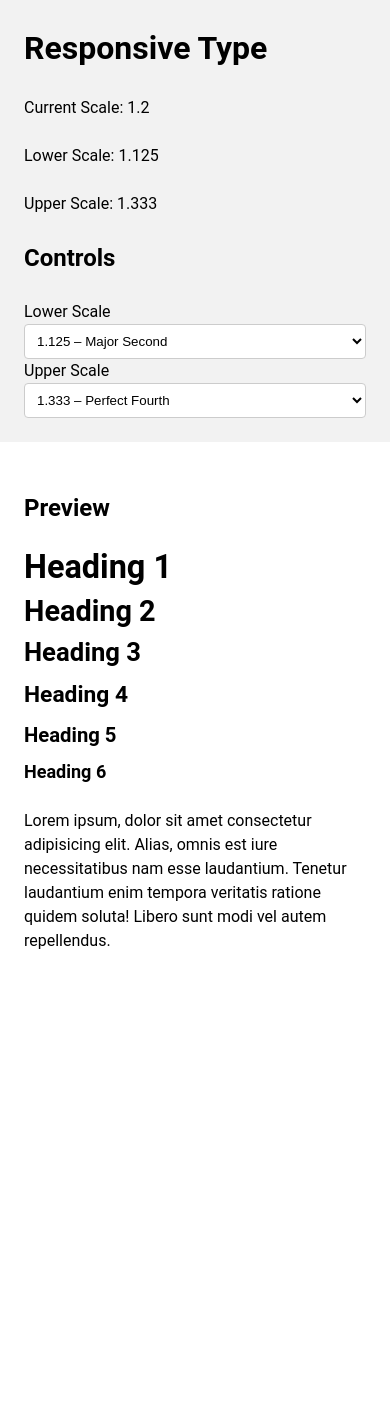
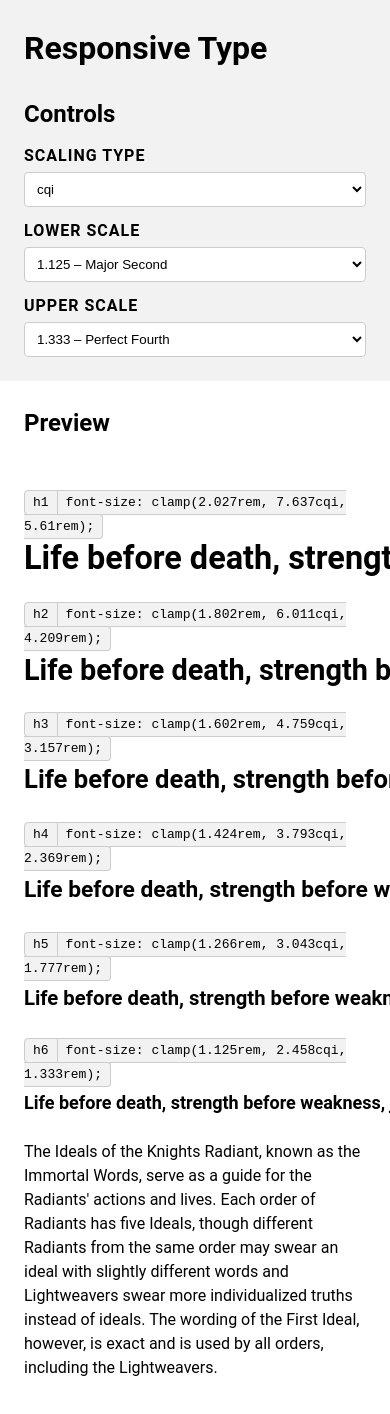
Before and after one commit to arobillard/responsive-type, a Next.js app: page / in a window 390 px wide. Shown: the top 1414 px of the page. Before the commit the page ends 1001 px from the top, so only its background shows below. Built offline with nearby package versions, Linux system fonts and the light colour scheme.

Commit message:
Complete basic functionality for cqi and vw responsive type

```diff
--- a/src/app/components/Controls.jsx
+++ b/src/app/components/Controls.jsx
@@ -1,8 +1,8 @@
-import { useState } from 'react';
+import controls from '../styles/controls.module.css';
 
 export default function Controls({
-  scale,
-  setScale,
+  scalingType,
+  setScalingType,
   lowerScale,
   setLowerScale,
   upperScale,
@@ -20,9 +20,22 @@ export default function Controls({
   ];
 
   return (
-    <section>
-      <h2>Controls</h2>
+    <section className={controls.controls}>
+      <h2 className={controls.controls_heading}>Controls</h2>
 
+      <div className={controls.grid_unit}>
+        <label htmlFor="scaling-type">Scaling Type</label>
+        <select
+          name="scaling-type"
+          id="scaling-type"
+          onChange={(e) => setScalingType(e.target.value)}
+          value={scalingType}
+        >
+          <option value="cqi">cqi</option>
+          <option value="vw">vw</option>
+        </select>
+      </div>
+      <div className={controls.grid_unit}>
         <label htmlFor="lower-scale">Lower Scale</label>
         <select
           name="lower-scale"
@@ -36,6 +49,8 @@ export default function Controls({
             </option>
           ))}
         </select>
+      </div>
+      <div className={controls.grid_unit}>
         <label htmlFor="upper-scale">Upper Scale</label>
         <select
           name="upper-scale"
@@ -49,19 +64,7 @@ export default function Controls({
             </option>
           ))}
         </select>
-      {/* <label htmlFor="scale">Scale</label>
-      <select
-        name="scale"
-        id="scale"
-        onChange={(e) => setScale(e.target.value)}
-        value={scale}
-      >
-        {scaleOptions.map(({ value, label }) => (
-          <option key={value} value={value}>
-            {value} – {label}
-          </option>
-        ))}
-      </select> */}
+      </div>
     </section>
   );
 }
--- /dev/null
+++ b/src/app/components/Heading.jsx
@@ -0,0 +1,20 @@
+export default function Heading(props) {
+  const { tag, children } = props;
+
+  switch (tag) {
+    case 'h1':
+      return <h1 {...props}>{children}</h1>;
+    case 'h2':
+      return <h2 {...props}>{children}</h2>;
+    case 'h3':
+      return <h3 {...props}>{children}</h3>;
+    case 'h4':
+      return <h4 {...props}>{children}</h4>;
+    case 'h5':
+      return <h5 {...props}>{children}</h5>;
+    case 'h6':
+      return <h6 {...props}>{children}</h6>;
+    default:
+      break;
+  }
+}
--- a/src/app/components/ScalesPreview.jsx
+++ b/src/app/components/ScalesPreview.jsx
@@ -1,70 +1,85 @@
-import {
-  generateFontSizeByScale,
-  generateClampedFontSize,
-} from '@/helpers/scales';
-import layout from '../styles/layout.module.css';
+import { generateClampedFontSize } from '@/helpers/scales';
+import scalesPreview from '../styles/scalesPreview.module.css';
+import Heading from './Heading';
 
-export default function ScalesPreview({ scale, lowerScale, upperScale }) {
+export default function ScalesPreview({
+  lowerScale,
+  upperScale,
+  scalingType,
+  sentence,
+  paragraph,
+}) {
+  const headings = [
+    {
+      tag: 'h1',
+      step: 6,
+      style: {
+        lineHeight: 1.1,
+      },
+    },
+    {
+      tag: 'h2',
+      step: 5,
+      style: {
+        lineHeight: 1.2,
+      },
+    },
+    {
+      tag: 'h3',
+      step: 4,
+      style: {
+        lineHeight: 1.3,
+      },
+    },
+    {
+      tag: 'h4',
+      step: 3,
+    },
+    {
+      tag: 'h5',
+      step: 2,
+    },
+    {
+      tag: 'h6',
+      step: 1,
+    },
+  ];
+
   return (
-    <section className={layout.preview}>
-      <div className={layout.container}>
-        <h2>Preview</h2>
-        <h1
-          style={{
-            fontSize: generateClampedFontSize(lowerScale, upperScale, 6),
-            marginBottom: '0.5rem',
-            lineHeight: 1.1,
-          }}
-        >
-          Heading 1
-        </h1>
-        <h2
-          style={{
-            fontSize: generateClampedFontSize(lowerScale, upperScale, 5),
-            marginBottom: '0.5rem',
-            lineHeight: 1.2,
-          }}
-        >
-          Heading 2
-        </h2>
-        <h3
-          style={{
-            fontSize: generateClampedFontSize(lowerScale, upperScale, 4),
-            marginBottom: '0.5rem',
-            lineHeight: 1.3,
-          }}
-        >
-          Heading 3
-        </h3>
-        <h4
-          style={{
-            fontSize: generateClampedFontSize(lowerScale, upperScale, 3),
-            marginBottom: '0.5rem',
-          }}
-        >
-          Heading 4
-        </h4>
-        <h5
-          style={{
-            fontSize: generateClampedFontSize(lowerScale, upperScale, 2),
-            marginBottom: '0.5rem',
-          }}
-        >
-          Heading 5
-        </h5>
-        <h6
-          style={{
-            fontSize: generateClampedFontSize(lowerScale, upperScale, 1),
-          }}
-        >
-          Heading 6
-        </h6>
-        <p>
-          Lorem ipsum, dolor sit amet consectetur adipisicing elit. Alias, omnis
-          est iure necessitatibus nam esse laudantium. Tenetur laudantium enim
-          tempora veritatis ratione quidem soluta! Libero sunt modi vel autem
-          repellendus.
-        </p>
+    <section className={scalesPreview.preview}>
+      <h2>Preview</h2>
+      <div className={scalesPreview.preview_content}>
+        {headings.map(({ tag, step, style }) => {
+          const font_size = generateClampedFontSize(
+            lowerScale,
+            upperScale,
+            scalingType,
+            step
+          );
+          return (
+            <div
+              key={`heading-${step}`}
+              className={scalesPreview.preview_heading_wrap}
+            >
+              <div className={scalesPreview.preview_heading_code}>
+                <code>{tag}</code>
+                <code>font-size: {font_size};</code>
+              </div>
+              <Heading
+                className={scalesPreview.preview_heading}
+                tag={tag}
+                style={{
+                  fontSize: font_size,
+                  marginBottom: '0.5rem',
+                  ...style,
+                }}
+              >
+                {sentence}
+              </Heading>
+            </div>
+          );
+        })}
+        <p>{paragraph}</p>
       </div>
     </section>
   );
--- a/src/app/page.jsx
+++ b/src/app/page.jsx
@@ -6,32 +6,40 @@ import Controls from './components/Controls';
 import ScalesPreview from './components/ScalesPreview';
 
 export default function Home() {
+  const [sentence, setSentence] = useState(
+    'Life before death, strength before weakness, journey before destination.'
+  );
+  const [paragraph, setParagraph] = useState(
+    "The Ideals of the Knights Radiant, known as the Immortal Words, serve as a guide for the Radiants' actions and lives. Each order of Radiants has five Ideals, though different Radiants from the same order may swear an ideal with slightly different words and Lightweavers swear more individualized truths instead of ideals. The wording of the First Ideal, however, is exact and is used by all orders, including the Lightweavers."
+  );
+
   const [scale, setScale] = useState(1.2);
   const [lowerScale, setLowerScale] = useState(1.125);
   const [upperScale, setUpperScale] = useState(1.333);
+  const [scalingType, setScalingType] = useState('cqi');
   return (
     <main id="main" className={layout.layout}>
       <div className={layout.sidebar}>
         <h1>Responsive Type</h1>
 
-        <p>Current Scale: {scale}</p>
-        <p>Lower Scale: {lowerScale}</p>
-        <p>Upper Scale: {upperScale}</p>
-
         <Controls
-          scale={scale}
-          setScale={setScale}
+          scalingType={scalingType}
+          setScalingType={setScalingType}
           lowerScale={lowerScale}
           setLowerScale={setLowerScale}
           upperScale={upperScale}
           setUpperScale={setUpperScale}
+          setSentence={setSentence}
+          setParagraph={setParagraph}
         />
       </div>
 
       <ScalesPreview
-        scale={scale}
+        scalingType={scalingType}
         lowerScale={lowerScale}
         upperScale={upperScale}
+        sentence={sentence}
+        paragraph={paragraph}
       />
     </main>
   );
--- /dev/null
+++ b/src/app/styles/controls.module.css
@@ -0,0 +1,8 @@
+.controls {
+  display: grid;
+  gap: var(--spacer-m);
+}
+
+.controls_heading {
+  margin: 0;
+}
--- a/src/app/styles/global.css
+++ b/src/app/styles/global.css
@@ -14,6 +14,12 @@
   --spacer-m: calc(var(--spacer-base) / 2);
   --spacer-l: calc(var(--spacer-base) * 2);
   --spacer-xl: calc(var(--spacer-base) * 3);
+
+  --radius: calc(var(--spacer-base) / 3);
+  --radius-small: calc(var(--radius) / 2);
+  --radius-large: calc(var(--radius) * 2);
+
+  --transition: 0.2s;
 }
 
 *,
@@ -39,6 +45,7 @@ h5,
 h6,
 p {
   margin: 0 0 1.5rem;
+  transition: font-size var(--transition);
 }
 
 input:where(:not([type='checkbox'], [type='radio'])),
@@ -50,4 +57,39 @@ textarea {
   background-color: #fff;
   border: 0.0625rem solid #ccc;
   border-radius: var(--spacer-xs);
+
+  & + label {
+    margin-block-start: var(--spacer-xs);
+  }
 }
+
+label:where(
+    :not(:has(+ [type='checkbox'], + [type='radio'])):not(
+        [type='checkbox'] + label,
+        [type='radio'] + label
+      )
+  ) {
+  display: block;
+  width: 100%;
+  font-weight: 600;
+  text-transform: uppercase;
+  letter-spacing: 0.0625rem;
+}
+
+label:has(+ input, + select, + textarea) {
+  margin-block-end: var(--spacer-xs);
+}
+
+code {
+  padding: var(--spacer-xs) var(--spacer-s);
+  border-radius: var(--radius-small);
+  background-color: #f2f2f2;
+  border: 0.0625rem solid #ccc;
+  &:has(+ code) {
+    border-radius: var(--radius-small) 0 0 var(--radius-small);
+  }
+  & + code {
+    border-radius: 0 var(--radius-small) var(--radius-small) 0;
+    border-inline-start: 0;
+  }
+}
--- a/src/app/styles/layout.module.css
+++ b/src/app/styles/layout.module.css
@@ -12,7 +12,6 @@
 
 .layout {
   display: grid;
-  gap: 1.5rem;
   min-height: 100dvh;
 
   @media only screen and (min-width: 50em) {
@@ -24,7 +23,3 @@
   padding: var(--spacer-base);
   background-color: #f2f2f2;
 }
-
-.preview {
-  padding: var(--spacer-base) 0;
-}
--- /dev/null
+++ b/src/app/styles/scalesPreview.module.css
@@ -0,0 +1,24 @@
+.preview {
+  padding: var(--spacer-base);
+  overflow: hidden;
+  width: 100%;
+}
+
+.preview_content {
+  padding: var(--spacer-base);
+  margin-inline: calc(var(--spacer-base) * -1);
+  overflow-x: scroll;
+  container-type: inline-size;
+}
+
+.preview_heading_wrap {
+  margin-block-end: var(--spacer-base);
+}
+
+.preview_heading_code {
+  margin-block-end: var(--spacer-xs);
+}
+
+.preview_heading {
+  white-space: nowrap;
+}
--- a/src/helpers/scales.js
+++ b/src/helpers/scales.js
@@ -13,10 +13,17 @@ export function generateFontSizeByScale(scale, step, as_rem = true) {
   return font_size;
 }
 
-export function generateClampedFontSize(lower_scale, upper_scale, step) {
-  return `clamp(
-    ${generateFontSizeByScale(lower_scale, step)},
-    4vw,
-    ${generateFontSizeByScale(upper_scale, step)}
-  )`;
+export function generateClampedFontSize(
+  lower_scale,
+  upper_scale,
+  scalingType,
+  step
+) {
+  const lower_value = generateFontSizeByScale(lower_scale, step, false);
+  const upper_value = generateFontSizeByScale(upper_scale, step, false);
+
+  const scaling_value =
+    Math.round(((lower_value + upper_value) / 2 / 50) * 100 * 1000) / 1000;
+
+  return `clamp(${lower_value}rem, ${scaling_value}${scalingType}, ${upper_value}rem)`;
 }
```
Lines whose indentation alone changed are shown as unchanged.
